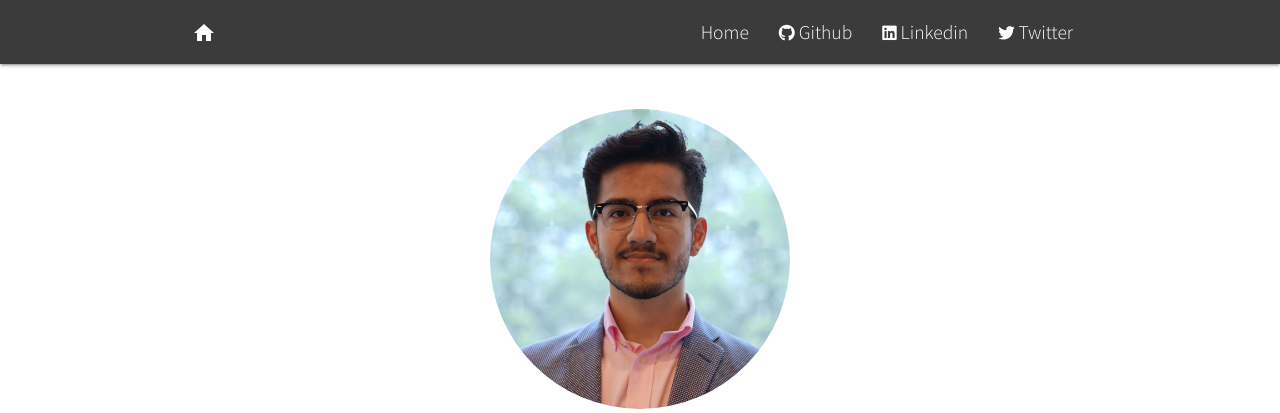
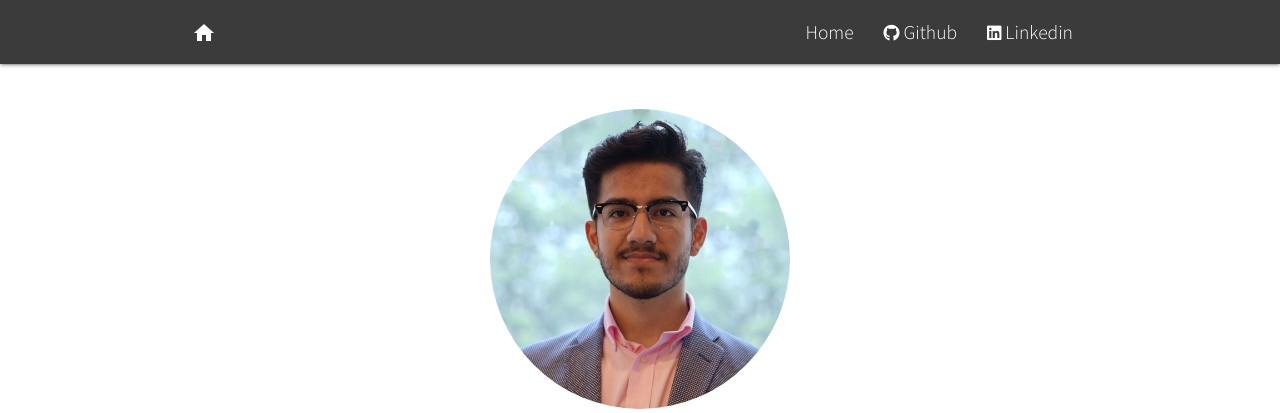
Before and after one commit to Jfghanimah/josephghanimah.com, a Flask app: page / in a window 1280 px wide. Shown: the top 413 px of the page. Run offline with Flask 2, Linux system fonts and the light colour scheme; some libraries are stand-ins or nearby versions.

Commit message:
updated nav links and footer

```diff
--- a/app/templates/base.html
+++ b/app/templates/base.html
@@ -65,9 +65,8 @@
               <a class="top large material-icons" href="{{ url_for('main.home') }}">home</a>
               <ul class="top right hide-on-med-and-down" >
                 <li class="top"><a href="{{ url_for('main.home') }}" style="font-size: 1.3rem;"> Home</a></li>
-                <li class="top"><a href="#" style="font-size: 1.3rem;"><i class="fab fa-github" style="font-size: 1.1rem;"></i> Github</a></li>
-                <li class="top"><a href="#" style="font-size: 1.3rem;"><i class="fab fa-linkedin" style="font-size: 1.1rem;"></i> Linkedin</a></li>
-                <li class="top"><a href="#" style="font-size: 1.3rem;"><i class="fab fa-twitter" style="font-size: 1.1rem;"></i> Twitter</a></li>
+                <li class="top"><a href="https://github.com/Jfghanimah" target="_blank" style="font-size: 1.3rem;"><i class="fab fa-github" style="font-size: 1.1rem;"></i> Github</a></li>
+                <li class="top"><a href="https://www.linkedin.com/in/joseph-ghanimah/" target="_blank" style="font-size: 1.3rem;"><i class="fab fa-linkedin" style="font-size: 1.1rem;"></i> Linkedin</a></li>
               </ul>
               <a href="#" data-target="nav-mobile" class="sidenav-trigger"><i class="material-icons">menu</i></a>
             </div>
@@ -114,10 +113,7 @@
             <div class="col l6 s12">
               <h5 class="grey-text text-lighten-1">Resources</h5>
               <ul>
-                <li><a class="" href="#">About</a></li>
-                <li><a class="" href="#">FAQ</a></li>
-                <li><a class="" href="#">Support</a></li>
-                <li><a class="" href="#">Jobs</a></li>
+                <li><a class="" href="#">Blank for now!</a></li>
               </ul>
             </div>
             <div class="col l3 s12">
@@ -125,21 +121,17 @@
               <ul>
                 <li class="grey-text text-lighten-1">Joseph Ghanimah</li>
                 <li class="grey-text text-lighten-1">jfghanimah@gmail.com</li>
+                <br>
+                <br>
               </ul>
             </div>
             <div class="col l3 s12">
-              <h5 class="grey-text text-lighten-1">Connect</h5>
+              <h5 class="grey-text text-lighten-1">Links</h5>
               <ul>
                 <li><a class="" href="https://discord.gg/UDJStkE" target="_blank">
-                    <i class="fab fa-discord"> </i> Discord</a></li>
+                    <i class="fab fa-github"> </i> Github</a></li>
                 <li><a class="" href="https://twitter.com/CollegeCoD" target="_blank">
-                    <i class="fab fa-twitter"> </i> Twitter</a></li>
-                <li><a class="" href="https://instagram.com/collegecodleague/" target="_blank">
-                    <i class="fab fa-instagram"></i> Instagram</a></li>
-                <li><a class="" href="https://www.youtube.com/channel/UCfatPv71Fm5F4V8ztdgxg7A" target="_blank">
-                    <i class="fab fa-youtube"></i> YouTube</a></li>
-                <li><a class="" href="https://www.twitch.tv/collegecod" target="_blank">
-                    <i class="fab fa-twitch"></i> Twitch</a></li>
+                    <i class="fab fa-linkedin"> </i> Linkedin</a></li>
               </ul>
             </div>
           </div>
```
